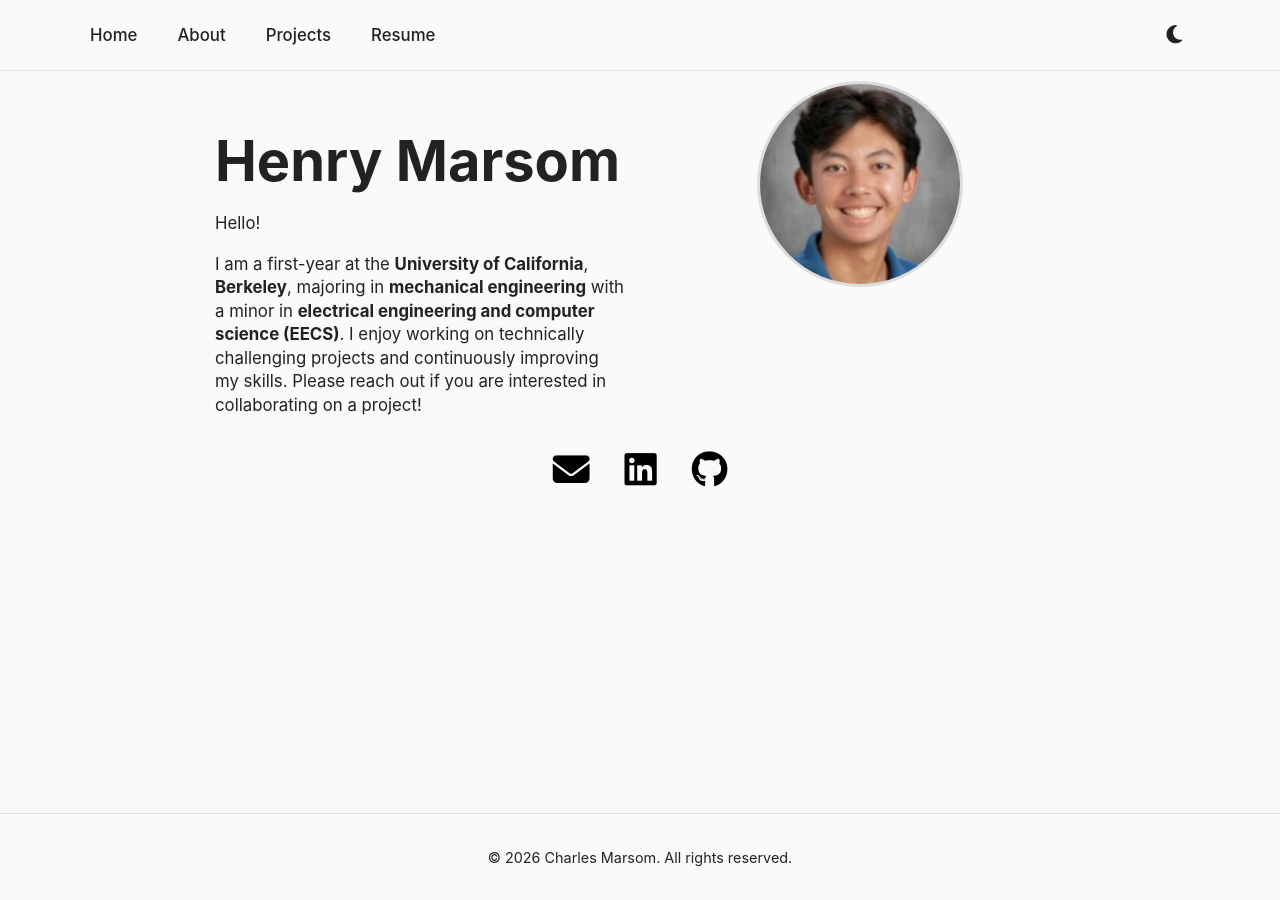
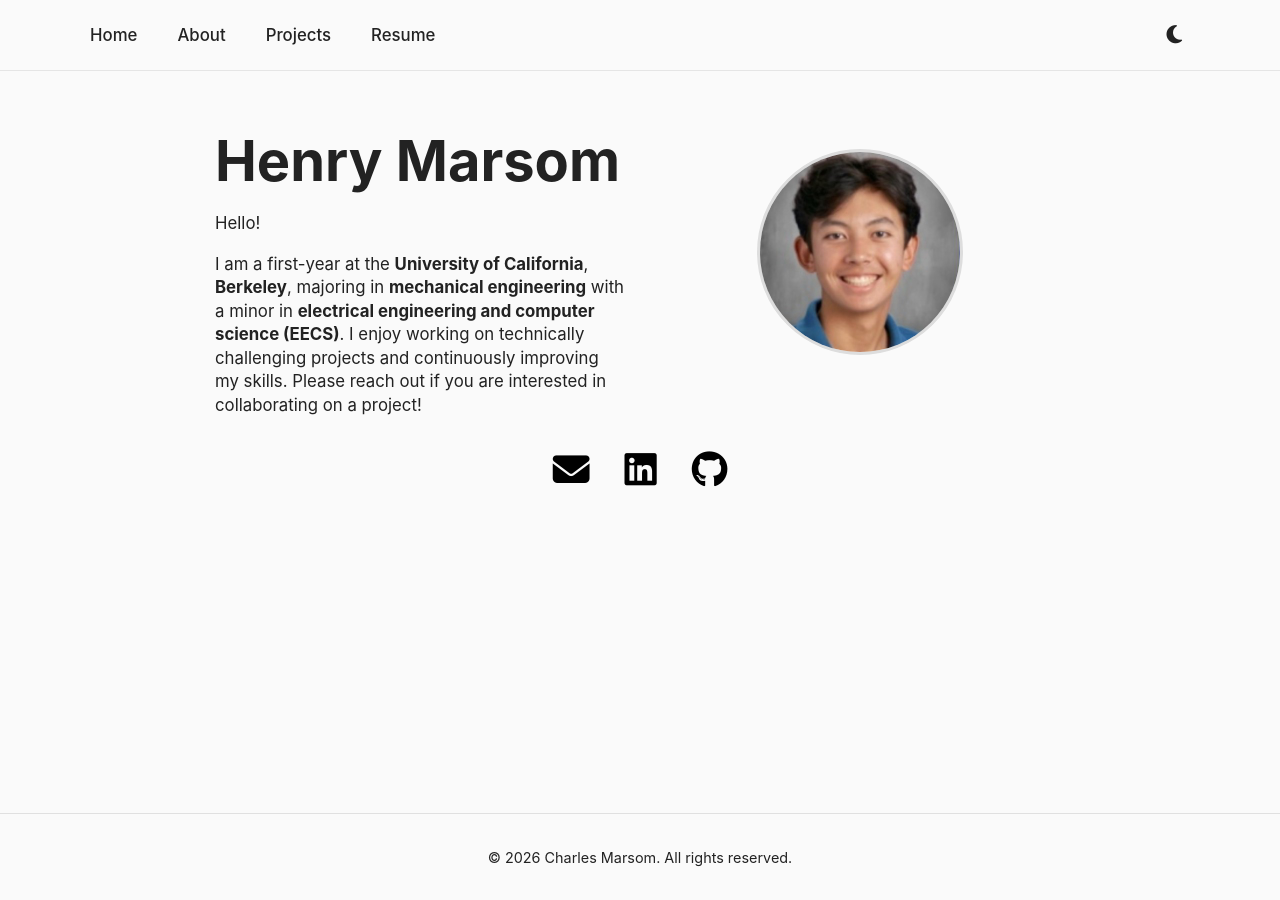
Before and after one commit to henrymarsom/henrymarsom.github.io, a Jekyll site: the page built from index.md, in a window 1280 px wide. Built offline with Jekyll 4.4.1, drawn with Linux system fonts in a browser that asks for light colours.

Commit message:
Update style.css

```diff
--- a/assets/style.css
+++ b/assets/style.css
@@ -109,7 +109,7 @@ html, body {
 .hero {
   display: flex;
   flex-wrap: wrap;
-  align-items: flex-start;  /* align text and image to top */
+  align-items: center;  /* align text and image to top */
   justify-content: center;
   gap: 30px;               /* smaller gap between text and image */
   margin-bottom: 20px;      /* minimal space below hero section */
```
